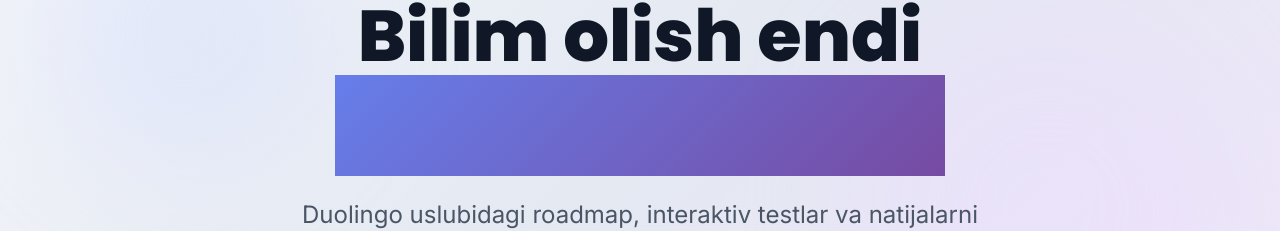
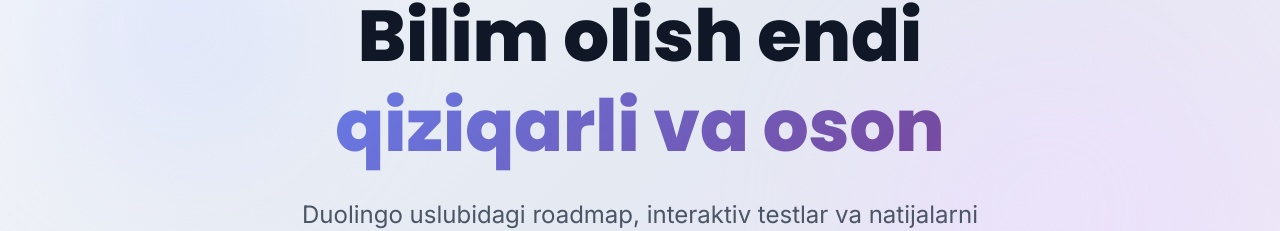
Before and after one commit to shoxan2050/paradoxmyth, a React (Vite) app: page / in a window 1280 px wide. Shown: the part 197-428 px from the top of the page. Built offline with nearby package versions, Linux system fonts and the light colour scheme; no server answers.

Commit message:
🚀 Force reset - clean upload

```diff
--- a/src/index.css
+++ b/src/index.css
@@ -28,6 +28,28 @@ h6 {
 /* Custom gradients */
 .bg-gradient-custom {
   background: linear-gradient(135deg, #667eea 0%, #764ba2 100%);
+}
+
+/* Gradient text - proper cross-browser support */
+.gradient-text {
+  background: linear-gradient(135deg, #667eea 0%, #764ba2 50%, #f093fb 100%);
+  -webkit-background-clip: text;
+  -webkit-text-fill-color: transparent;
+  background-clip: text;
+  background-size: 200% 200%;
+  animation: gradient-shift 3s ease infinite;
+}
+
+@keyframes gradient-shift {
+
+  0%,
+  100% {
+    background-position: 0% 50%;
+  }
+
+  50% {
+    background-position: 100% 50%;
+  }
 }
 
 .bg-gradient-hero {
--- a/src/pages/Landing.tsx
+++ b/src/pages/Landing.tsx
@@ -61,7 +61,7 @@ const Landing: React.FC = () => {
 
                     <h1 className="text-5xl md:text-7xl font-extrabold mb-6 text-gray-900 leading-tight font-poppins">
                         Bilim olish endi <br className="hidden sm:block" />
-                        <span className="bg-clip-text text-transparent bg-gradient-custom">qiziqarli va oson</span>
+                        <span className="gradient-text">qiziqarli va oson</span>
                     </h1>
                     <p className="text-xl md:text-2xl text-gray-600 mb-10 max-w-3xl mx-auto leading-relaxed">
                         Duolingo uslubidagi roadmap, interaktiv testlar va natijalarni kuzatish tizimi bilan yangi marralarni zabt eting.
```
